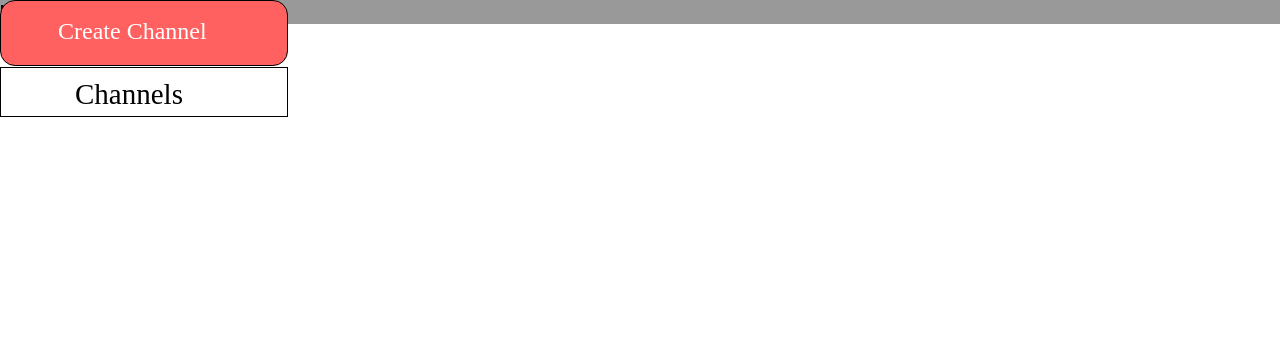
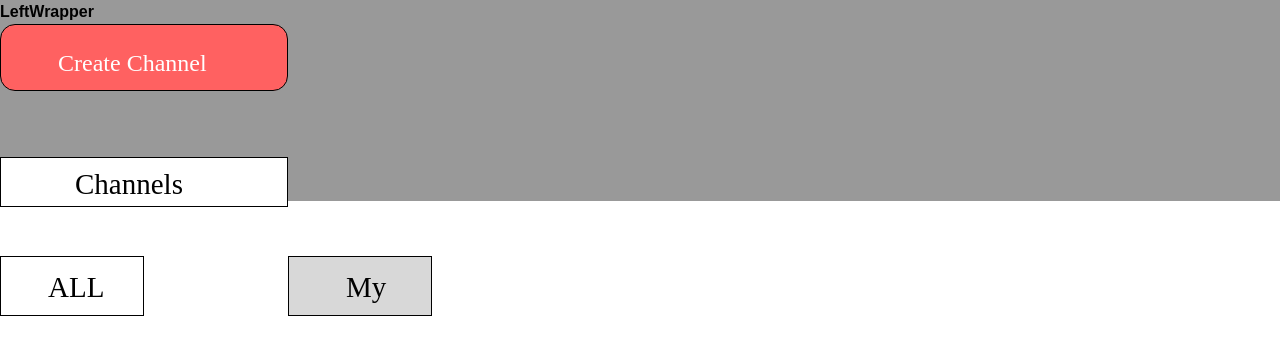
Before and after one commit to ft-ts/frontend, a Next.js app: page /main/left-wrapper in a window 1280 px wide. Shown: the top 354 px of the page. Built offline with nearby package versions, Linux system fonts and the light colour scheme; a web font is replaced by a local one.

Commit message:
fix: everything relatives. must fit them all

```diff
--- a/src/app/main/left-wrapper/left-wrapper.module.scss
+++ b/src/app/main/left-wrapper/left-wrapper.module.scss
@@ -3,12 +3,17 @@
 }
 
 $leftWrapperWidth: 288px;
+$CreChaBoxH: 67px;
+$CrePanBoxH: 50px;
+$CrePanBoxTop: $CreChaBoxH - 1;
+$SelPanBoxH: 60px;
+$SelPanBoxTop: $CreChaBoxH + $CrePanBoxH - 2;
 
 .createChannelBox{
     box-sizing: border-box;
-    position: absolute;
+    position: relative;
     width: $leftWrapperWidth;
-    height: 66px;
+    height: $CreChaBoxH;
     left: 0px;
     top: 0px;
     background: #FF6161;
@@ -17,7 +22,7 @@ $leftWrapperWidth: 288px;
 }
 
 .createChannelFont{
-    position: absolute;
+    position: relative;
     width: $leftWrapperWidth;
     height: 50px;
     left: ($leftWrapperWidth / 2) - (174 / 2);
@@ -35,17 +40,17 @@ $leftWrapperWidth: 288px;
 
 .channelPannelBox{
     box-sizing: border-box;
-    position: absolute;
+    position: relative;
     width: $leftWrapperWidth;
-    height: 50px;
+    height: $CrePanBoxH;
     left: 0px;
-    top: 67px;
+    top: $CrePanBoxTop;
     background: #FFFFFF;
     border: 1px solid #000000;
 }
 
 .channelPannelFont{
-    position: absolute;
+    position: relative;
     width: 140px;
     height: 50px;
     left: ($leftWrapperWidth / 2) - 70px;
@@ -60,3 +65,79 @@ $leftWrapperWidth: 288px;
     text-align: center;
     color: #000000;
 }
+
+.selectAllPannelBox{
+    box-sizing: border-box;
+    position: relative;
+    width: $leftWrapperWidth / 2;
+    height: $SelPanBoxH;
+    left: 0px;
+    top: $SelPanBoxTop;
+    background: #FFFFFF;
+    border: 1px solid #000000;
+}
+
+.selectAllPannelFont{
+    position: relative;
+    width: 50px;
+    height: 61.35px;
+    left: ($leftWrapperWidth / 4) - (50 / 2);
+    top: 0px;
+    font-family: 'ArcadeClassic';
+    font-style: normal;
+    font-weight: 400;
+    font-size: 29px;
+    line-height: 29px;
+    display: flex;
+    align-items: center;
+    text-align: center;
+    color: #000000;
+}
+
+.selectMyPannelBox{
+    box-sizing: border-box;
+    position: relative;
+    width: $leftWrapperWidth / 2;
+    height: $SelPanBoxH;
+    left: $leftWrapperWidth / 2;
+    top: $SelPanBoxTop;
+    background: #D8D8D8;
+    border: 1px solid #000000;
+}
+
+.selectMyPannelFont{
+    position: relative;
+    width: 40px;
+    height: 61.35px;
+    left: ($leftWrapperWidth / 4) - 15 ;
+    top: 0px;
+    font-family: 'ArcadeClassic';
+    font-style: normal;
+    font-weight: 400;
+    font-size: 29px;
+    line-height: 29px;
+    display: flex;
+    align-items: center;
+    text-align: center;
+    color: #000000;
+}
+
+.listSearchButton{
+    box-sizing: border-box;
+    position: relative;
+    width: 288px;
+    height: 53.36px;
+    left: 0px;
+    top: 54px;
+    background: #5F5F5F;
+    border: 3px solid #FF25A8;
+  }
+
+/* Vector */
+  .listSearchVector{
+    position: relative;
+    left: 85.25%;
+    right: 3.75%;
+    top: 11.96%;
+    bottom: 82.12%;
+  }
--- a/src/app/main/left-wrapper/page.tsx
+++ b/src/app/main/left-wrapper/page.tsx
@@ -6,6 +6,8 @@ export default function LeftWrapper() {
       <h1>LeftWrapper</h1>
       <CreateChannel />
       <ChannelPannel />
+      <SelectChannelAll />
+      <SelectChannelMy />
     </div>
   )
 }
@@ -25,3 +27,19 @@ const ChannelPannel = (props: {}) => {
         </div>
     )
 }
+
+const SelectChannelAll = (props: {}) => {
+    return (
+        <button className={styles.selectAllPannelBox}>
+            <h2 className={styles.selectAllPannelFont}>ALL</h2>
+        </button>
+    )
+}
+
+const SelectChannelMy = (props: {}) => {
+    return (
+        <button className={styles.selectMyPannelBox}>
+            <h2 className={styles.selectMyPannelFont}>My</h2>
+        </button>
+    )
+}
--- a/src/app/main/main.css
+++ b/src/app/main/main.css
@@ -4,7 +4,7 @@
 
 #main {
   display: grid;
-  grid-template-columns: 1fr 3fr 1fr;
+  grid-template-columns: 1fr 1280px 1fr;
   width: 100vw;
   height: 100vh;
 }
--- a/src/app/main/mid-wrapper/game/page.tsx
+++ b/src/app/main/mid-wrapper/game/page.tsx
@@ -4,7 +4,6 @@ import Image from "next/image"
 export default function GameWrapper() {
   return (
     <div className={styles.midWrapper}>
-      <h1>GameWrapper</h1>
       <GameBackground />
     </div>
   )
@@ -13,9 +12,10 @@ export default function GameWrapper() {
 const GameBackground = (props: {}) => {
     return (
         <div className={styles.gameBackground}>
-            <div className={styles.gameDisplayBackground}></div>
-            <GameMatch />
-            <GameRecordSearch />
+            <div className={styles.gameDisplayBackground}>
+                <GameMatch />
+                <GameRecordSearch />
+            </div>
         </div>
     )
 }
```
Also changed, not shown: src/app/main/mid-wrapper/chat/chat-wrapper.module.scss (+9 -9 lines), src/app/main/mid-wrapper/game/game-wrapper.module.scss (+12 -12 lines), src/app/main/right-wrapper/userList.module.scss (+8 -8 lines).
